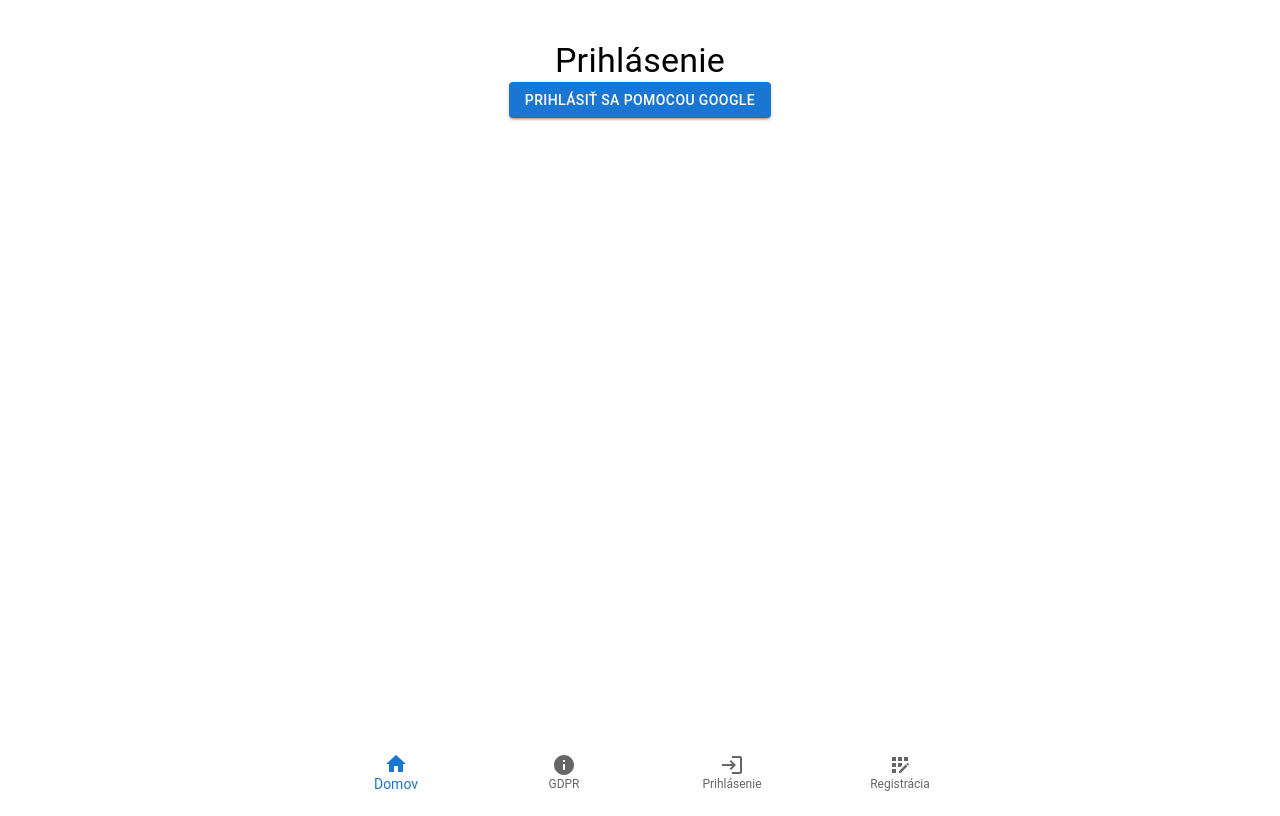
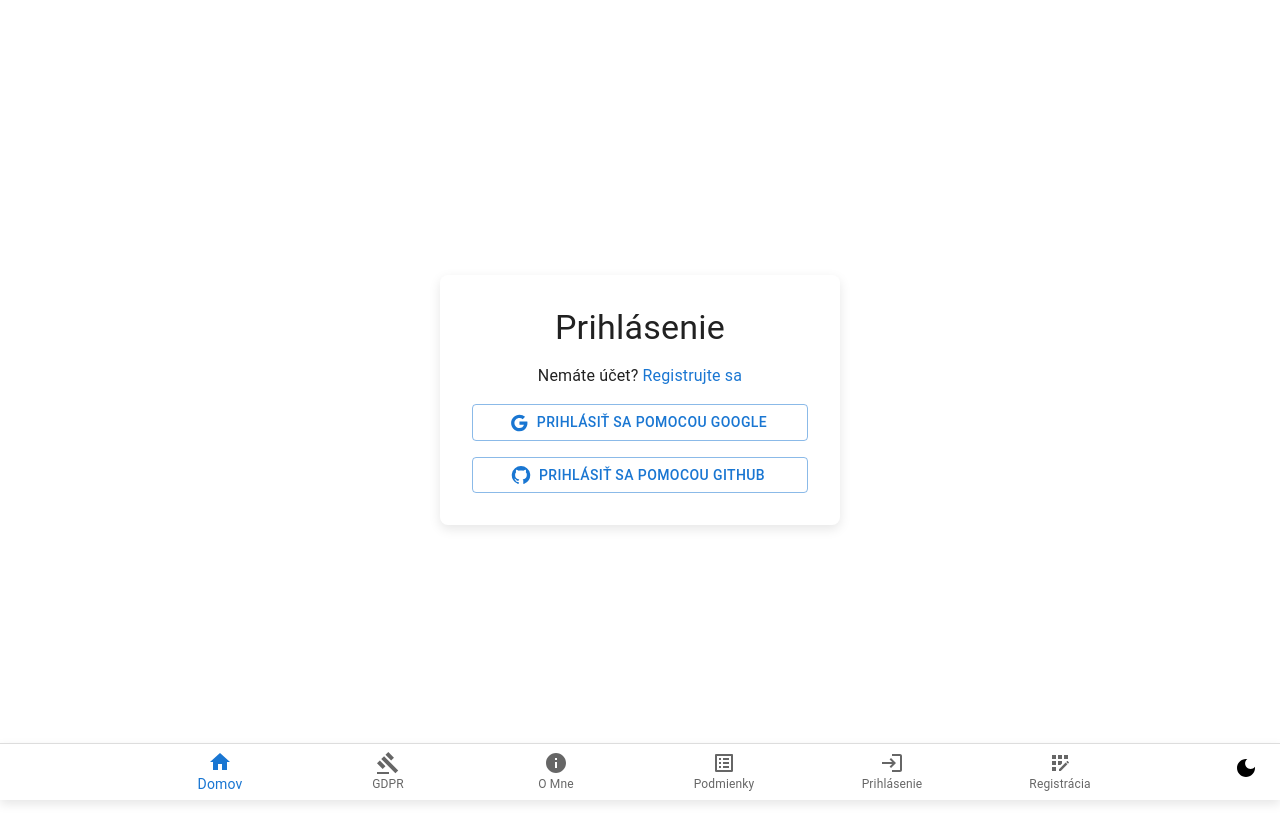
Before and after one commit to HyperD42/snap-zoska, a Next.js app: page /auth/prihlasenie in a window 1280 px wide. Built offline with nearby package versions, Linux system fonts and the light colour scheme; no server answers.

Commit message:
Added Themes / Updated Navbar+Auth page changes

```diff
--- a/src/app/auth/layout.tsx
+++ b/src/app/auth/layout.tsx
@@ -1,20 +1,37 @@
-// src/app/layout.tsx
-
-import { Metadata } from "next";
+"use client"
+import { useThemeMode } from "../../components/Themes"; // Import your theme hook
 import "../globals.css";
-export const metadata: Metadata = {
-  title: "SnapZoška",
-  description: "Created by Daniel Fučík of SPŠE Zochova 9, Bratislava",
-};
 
 export default function AuthLayout({
   children,
 }: Readonly<{
   children: React.ReactNode;
 }>) {
+  const { theme } = useThemeMode(); // Get the current theme from the context
+
   return (
-    <div>
-      {children}
+    <div
+      style={{
+        display: "flex",
+        justifyContent: "center", // Horizontally center the content
+        alignItems: "center", // Vertically center the content
+        height: "100vh", // Full height of the viewport
+        backgroundColor: theme.palette.background.default, // Use the background from the theme
+      }}
+    >
+      <div
+        style={{
+          backgroundColor: theme.palette.background.paper, // Use paper background from the theme
+          borderRadius: "8px", // Rounded corners
+          padding: "2rem",
+          boxShadow: theme.palette.mode === "dark" ? "0px 4px 12px rgba(255, 255, 255, 0.1)" : "0px 4px 12px rgba(0, 0, 0, 0.1)", // Different shadow for dark mode
+          maxWidth: "400px", // Set a max width for the box
+          width: "100%", // Make it responsive
+          textAlign: "center", // Center the text inside the box
+        }}
+      >
+        {children}
+      </div>
     </div>
   );
 }
--- a/src/app/auth/prihlasenie/page.tsx
+++ b/src/app/auth/prihlasenie/page.tsx
@@ -1,17 +1,49 @@
-"use client"
-// src/app/auth/prihlasenie/page.tsx
+"use client" // This ensures we can use hooks like useSession
 
 import { signIn } from "next-auth/react";
 import Button from "@mui/material/Button";
 import Typography from "@mui/material/Typography";
+import GitHubIcon from '@mui/icons-material/GitHub';
+import GoogleIcon from '@mui/icons-material/Google';
+import Link from 'next/link'; // Import Link for navigation
 
 export default function Prihlasenie() {
   return (
-    <div style={{ display: "flex", flexDirection: "column", alignItems: "center", marginTop: "2rem" }}>
-      <Typography variant="h4">Prihlásenie</Typography>
-      <Button variant="contained" color="primary" onClick={() => signIn("google")}>
+    <>
+      <Typography variant="h4" style={{ marginBottom: "1rem" }}>
+        Prihlásenie
+      </Typography>
+      {/* Link to Registration Page */}
+      <Typography variant="body1" style={{ marginTop: "1rem" }}>
+        Nemáte účet?{" "}
+        <Link href="/auth/registracia" style={{ textDecoration: "none", color: "#1976d2" }}>
+          Registrujte sa
+        </Link>
+      </Typography>
+
+      {/* Google Login Button */}
+      <Button
+        variant="outlined"
+        color="primary"
+        onClick={() => signIn("google")}
+        fullWidth
+        style={{ marginTop: "1rem" }}
+        startIcon={<GoogleIcon />} // Adds icon before the text
+      >
         Prihlásiť sa pomocou Google
       </Button>
-    </div>
+
+      {/* Nonfunctional GitHub Login Button */}
+      <Button
+        variant="outlined"
+        color="primary"
+        onClick={() => {}}
+        fullWidth
+        style={{ marginTop: "1rem" }}
+        startIcon={<GitHubIcon />} // Adds icon before the text
+      >
+        Prihlásiť sa pomocou GitHub
+      </Button>
+    </>
   );
 }
--- a/src/app/layout.tsx
+++ b/src/app/layout.tsx
@@ -4,11 +4,15 @@ import { Metadata } from "next";
 import "./globals.css";
 import Navbar from "@/components/NavBar";
 import AuthProvider from "../components/AuthProvider";
+import { CssBaseline, Paper } from "@mui/material";
+import { ThemeModeProvider } from "../components/Themes";
 
 export const metadata: Metadata = {
   title: "SnapZoška",
   description: "Created by Daniel Fučík of SPŠE Zochova 9, Bratislava",
 };
+
+
 
 export default function RootLayout({
   children,
@@ -18,6 +22,9 @@ export default function RootLayout({
   return (
     <html lang="sk">
       <body>
+      <ThemeModeProvider>
+          <CssBaseline />
+          <Paper elevation={0} sx={{ height: "100vh"}} square>
           <AuthProvider>
             <div style={{ minHeight: '100vh', display: 'flex', flexDirection: 'column' }}>
               <main style={{ flexGrow: 1 }}>
@@ -26,6 +33,8 @@ export default function RootLayout({
             </div>
             <Navbar />
           </AuthProvider>
+          </Paper>
+        </ThemeModeProvider>
       </body>
     </html>
   );
--- a/src/components/AuthGuard.tsx
+++ b/src/components/AuthGuard.tsx
@@ -2,13 +2,13 @@
 
 import { authOptions } from '@/app/api/auth/[...nextauth]/authOptions';
 import { getServerSession } from 'next-auth'; // Adjust this import based on your project structure
-import { permanentRedirect } from 'next/navigation'; // Assuming you're using Next.js with the app router
+import { redirect } from 'next/navigation'; // Assuming you're using Next.js with the app router
 
 const AuthGuard = async ({ children }: { children: React.ReactNode }) => {
   const session = await getServerSession(authOptions);
 
   if (!session) {
-    permanentRedirect("/auth/prihlasenie");
+    redirect("/auth/prihlasenie");
     return null; // No need to render anything if redirecting
   }
 
--- a/src/components/NavBar.tsx
+++ b/src/components/NavBar.tsx
@@ -2,6 +2,7 @@
 
 import { useSession } from "next-auth/react"; // Import only useSession
 import * as React from 'react';
+import { useThemeMode } from "../components/Themes"; // Import for the theme context
 import Box from '@mui/material/Box';
 import BottomNavigation from '@mui/material/BottomNavigation';
 import BottomNavigationAction from '@mui/material/BottomNavigationAction';
@@ -11,6 +12,13 @@ import LoginIcon from '@mui/icons-material/Login';
 import AppRegistrationIcon from '@mui/icons-material/AppRegistration';
 import Link from 'next/link';
 import InfoIcon from '@mui/icons-material/Info';
+import SearchIcon from '@mui/icons-material/Search';
+import NotificationsActiveIcon from '@mui/icons-material/NotificationsActive';
+import ListAltIcon from '@mui/icons-material/ListAlt';
+import GavelIcon from '@mui/icons-material/Gavel';
+import AddIcon from '@mui/icons-material/Add';
+import DarkModeIcon from '@mui/icons-material/DarkMode';
+import LightModeIcon from '@mui/icons-material/LightMode'; // Import LightModeIcon
 import Avatar from '@mui/material/Avatar'; // Import Avatar for profile picture
 
 // Define a type for navigation items
@@ -33,13 +41,16 @@ const createNavAction = (item: NavItem) => (
 );
 
 export default function NavBar() {
+  const { theme, setMode } = useThemeMode(); // Access theme and setMode
   const { data: session } = useSession(); // Get user session
   const [value, setValue] = React.useState(0);
 
   // Non-authenticated nav items
   const nonAuthNavItems: NavItem[] = [
     { label: "Domov", icon: <HomeIcon />, href: "/", key: "home" },
-    { label: "GDPR", icon: < InfoIcon/>, href: "/gdpr", key: "gdpr" },
+    { label: "GDPR", icon: <GavelIcon />, href: "/gdpr", key: "gdpr" },
+    { label: "O Mne", icon: <InfoIcon />, href: "/o-mne", key: "about" },
+    { label: "Podmienky", icon: <ListAltIcon />, href: "/podmienky", key: "terms" },
     { label: "Prihlásenie", icon: <LoginIcon />, href: "/auth/prihlasenie", key: "sign-in" },
     { label: "Registrácia", icon: <AppRegistrationIcon />, href: "/auth/registracia", key: "register" },
   ];
@@ -48,6 +59,9 @@ export default function NavBar() {
   const authNavItems: NavItem[] = [
     { label: "Domov", icon: <HomeIcon />, href: "/", key: "home" },
     { label: "Prispevky", icon: <PostAddIcon />, href: "/prispevok", key: "posts" },
+    { label: "Hladanie", icon: <SearchIcon />, href: "/hladanie", key: "search" },
+    { label: "Notifikacie", icon: <NotificationsActiveIcon />, href: "/notifikacie", key: "notifications" },
+    { label: "Pridat", icon: <AddIcon />, href: "/pridat", key: "add" },
     {
       label: "Profil",
       icon: (
@@ -63,7 +77,7 @@ export default function NavBar() {
   ];
 
   return (
-    <Box sx={{ width: '100%', position: 'fixed', bottom: 0 }}>
+    <Box sx={{ width: '100%', position: 'fixed', bottom: 0, borderTop: "1px solid", borderColor: theme.palette.mode === "dark" ? "#333" : "#ddd", boxShadow: theme.palette.mode === "dark" ? "0px 4px 10px rgba(0, 0, 0, 0.3)" : "0px 4px 10px rgba(0, 0, 0, 0.1)",}}>
       <BottomNavigation
         showLabels
         value={value}
@@ -73,6 +87,24 @@ export default function NavBar() {
       >
         {/* Render non-authenticated or authenticated nav items based on session */}
         {(session ? authNavItems : nonAuthNavItems).map(createNavAction)}
+        {/* Toggle Dark/Light Mode */}
+        <button
+          onClick={() => setMode((prevMode) => !prevMode)}
+          style={{
+            position: "absolute",
+            bottom: "16px", // Space from the bottom
+            right: "16px",  // Space from the right
+            background: "none",
+            border: "none",
+            cursor: "pointer",
+          }}
+        >
+          {theme.palette.mode === "dark" ? (
+            <LightModeIcon sx={{ color: 'white' }} /> // Light icon color in dark mode
+          ) : (
+            <DarkModeIcon sx={{ color: 'black' }} /> // Dark icon color in light mode
+          )}
+        </button>
       </BottomNavigation>
     </Box>
   );
--- /dev/null
+++ b/src/components/Themes.tsx
@@ -0,0 +1,38 @@
+"use client";
+
+import { createContext, useContext, useState, ReactNode } from "react";
+import { createTheme, ThemeProvider, Theme } from "@mui/material/styles";  // Import Theme type
+
+// Create a context
+interface ThemeModeContextType {
+  theme: Theme;  // Use Theme type for the theme
+  setMode: React.Dispatch<React.SetStateAction<boolean>>;
+}
+
+const ThemeModeContext = createContext<ThemeModeContextType | undefined>(undefined);
+
+export const ThemeModeProvider = ({ children }: { children: ReactNode }) => {
+  const [mode, setMode] = useState<boolean>(false);  // Explicitly define 'mode' type as boolean
+
+  // Create the theme based on the current mode
+  const theme = createTheme({
+    palette: {
+      mode: mode ? "dark" : "light",
+    },
+  });
+
+  return (
+    <ThemeModeContext.Provider value={{ theme, setMode }}>
+      <ThemeProvider theme={theme}>{children}</ThemeProvider>
+    </ThemeModeContext.Provider>
+  );
+};
+
+// Custom hook to use the theme context
+export const useThemeMode = () => {
+  const context = useContext(ThemeModeContext);
+  if (!context) {
+    throw new Error("useThemeMode must be used within a ThemeModeProvider");
+  }
+  return context;
+};
```
Also changed, not shown: src/app/auth/registracia/page.tsx (+43 -10 lines), src/components/ThemeProvider.tsx (added). Lines whose indentation alone changed are shown as unchanged.
